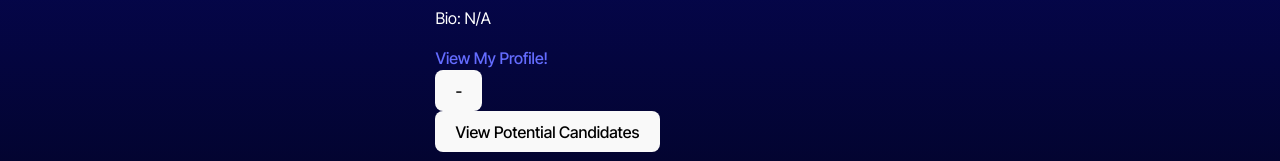
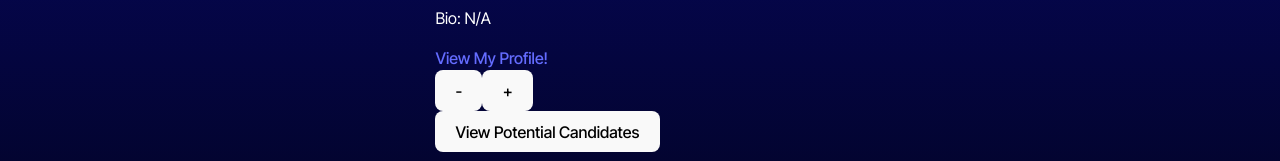
Before and after one commit to k3strl/13.candidate-search, a React (Vite) app: page / in a window 1280 px wide. Both pictures are taken after typing "Sample" into the empty fields and a click on the button "Search". Shown: the part 500-661 px from the top of the page. Built offline with nearby package versions, Linux system fonts and the light colour scheme; no server answers.

Commit message:
finished CandidateSearch and moved onto SavedCandidates

```diff
--- a/src/pages/CandidateSearch.tsx
+++ b/src/pages/CandidateSearch.tsx
@@ -1,6 +1,6 @@
 // imports
 
-import { useState, useEffect } from 'react';
+import { useState } from 'react';
 import { searchGithub, searchGithubUser } from '../api/API';
 import { CandidateInterface } from '../interfaces/Candidate.interface'
 import { useNavigate } from 'react-router-dom';
@@ -41,7 +41,7 @@ const handleSearch = () => {
   }
 }
 
-// Save candidate to local storage button (Green)
+// Save candidate to local storage (Green + button)
 const saveCandidate = () => {
   if (candidate) {
     setSavedCandidates([...savedCandidates, candidate]);
@@ -49,7 +49,7 @@ const saveCandidate = () => {
   }
 };
 
-// Skip button (Red)
+// Skip button (Red - button)
 const skipCandidate = () => {
   getRandomCandidate();
 };
@@ -93,6 +93,7 @@ const goToSavedCandidates = () => {
           </div>
           <div>
             <button className="skip-button" onClick={skipCandidate}>-</button>
+            <button className="save-button" onClick={saveCandidate}>+</button>
           </div>
         </div>
       ) : (
```
